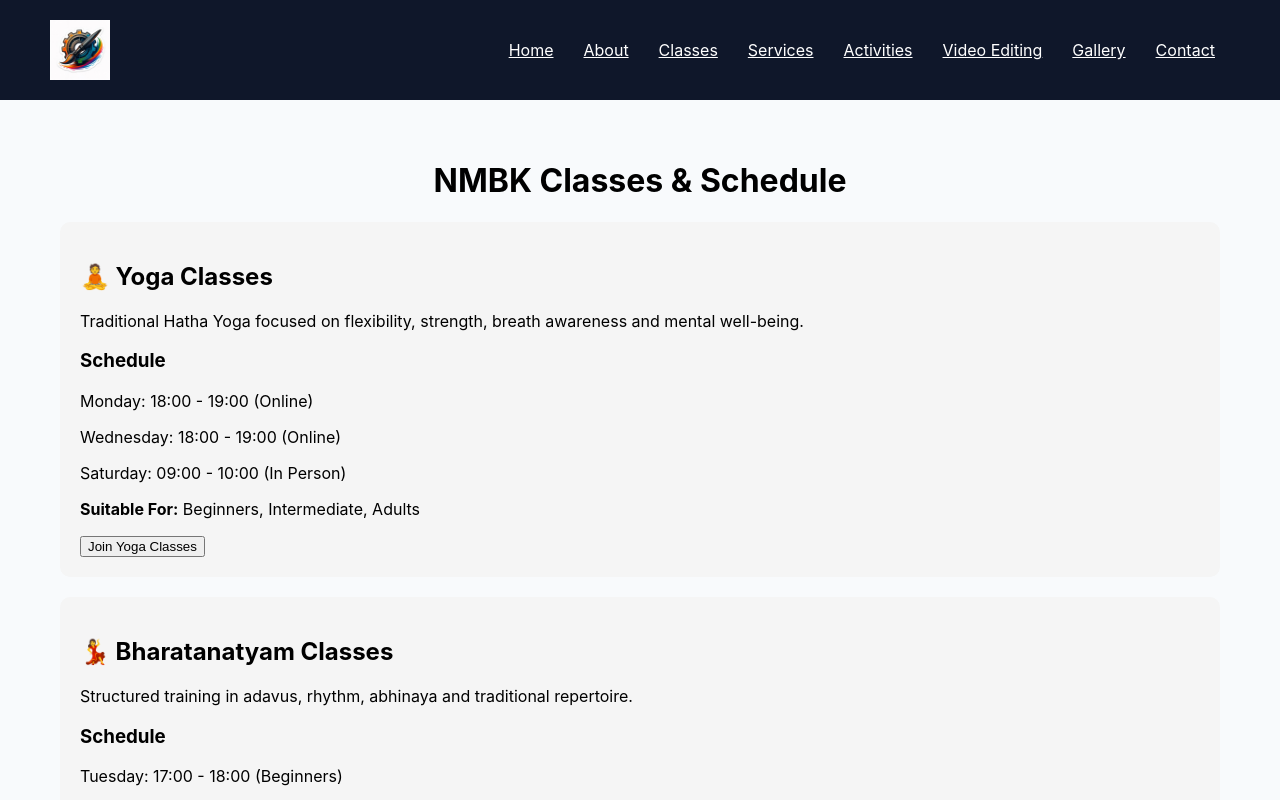
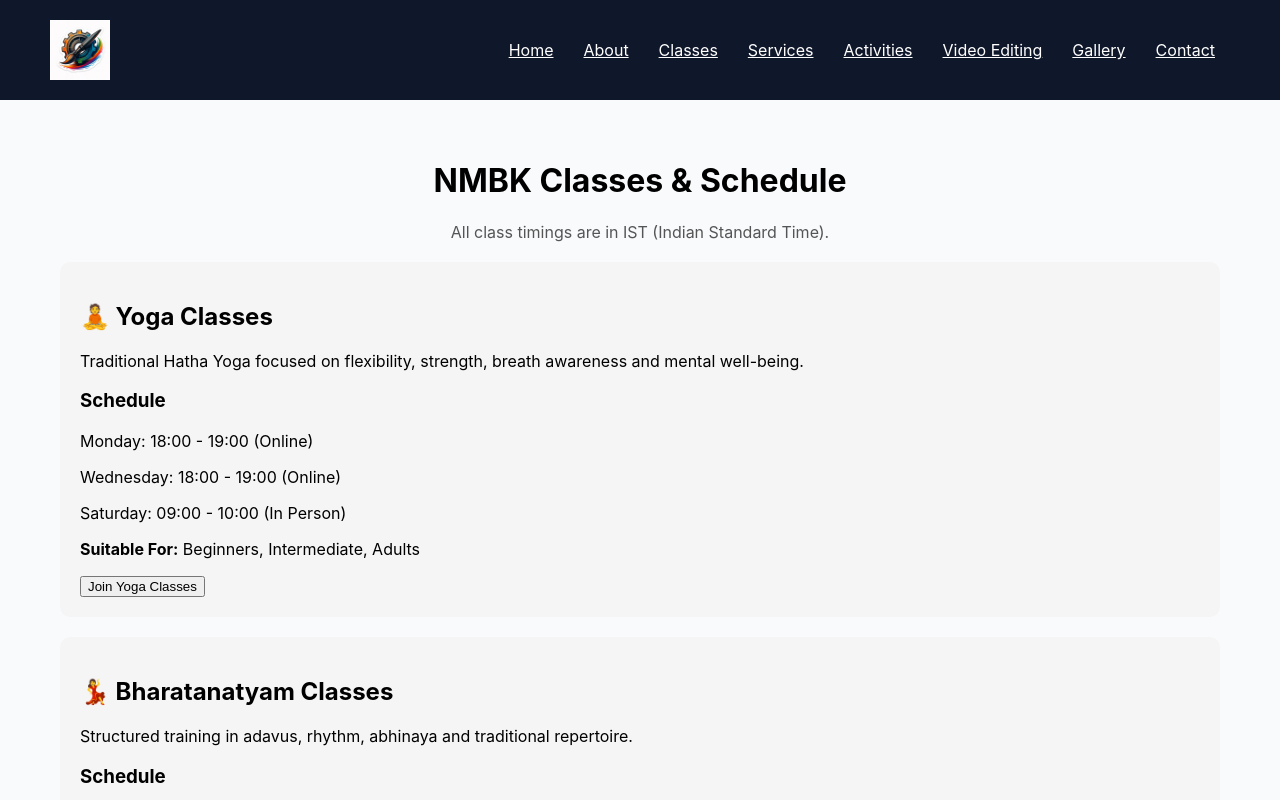
Before and after one commit to Sandhya123564/nmbk-project, a React (Create React App) app in the folder frontend/: page /classes in a window 1280 px wide. Shown: the top 800 px of the page. Built offline with nearby package versions, Linux system fonts and the light colour scheme.

Commit message:
Added IST time zone

```diff
--- a/frontend/src/components/Classes.js
+++ b/frontend/src/components/Classes.js
@@ -13,6 +13,9 @@ function Classes() {
       <h1 style={{ textAlign: "center" }}>
         NMBK Classes & Schedule
       </h1>
+      <p style={{ textAlign: "center", color: "#555" }}>
+  All class timings are in IST (Indian Standard Time).
+</p>
 
       {/* Yoga */}
       <div
```
